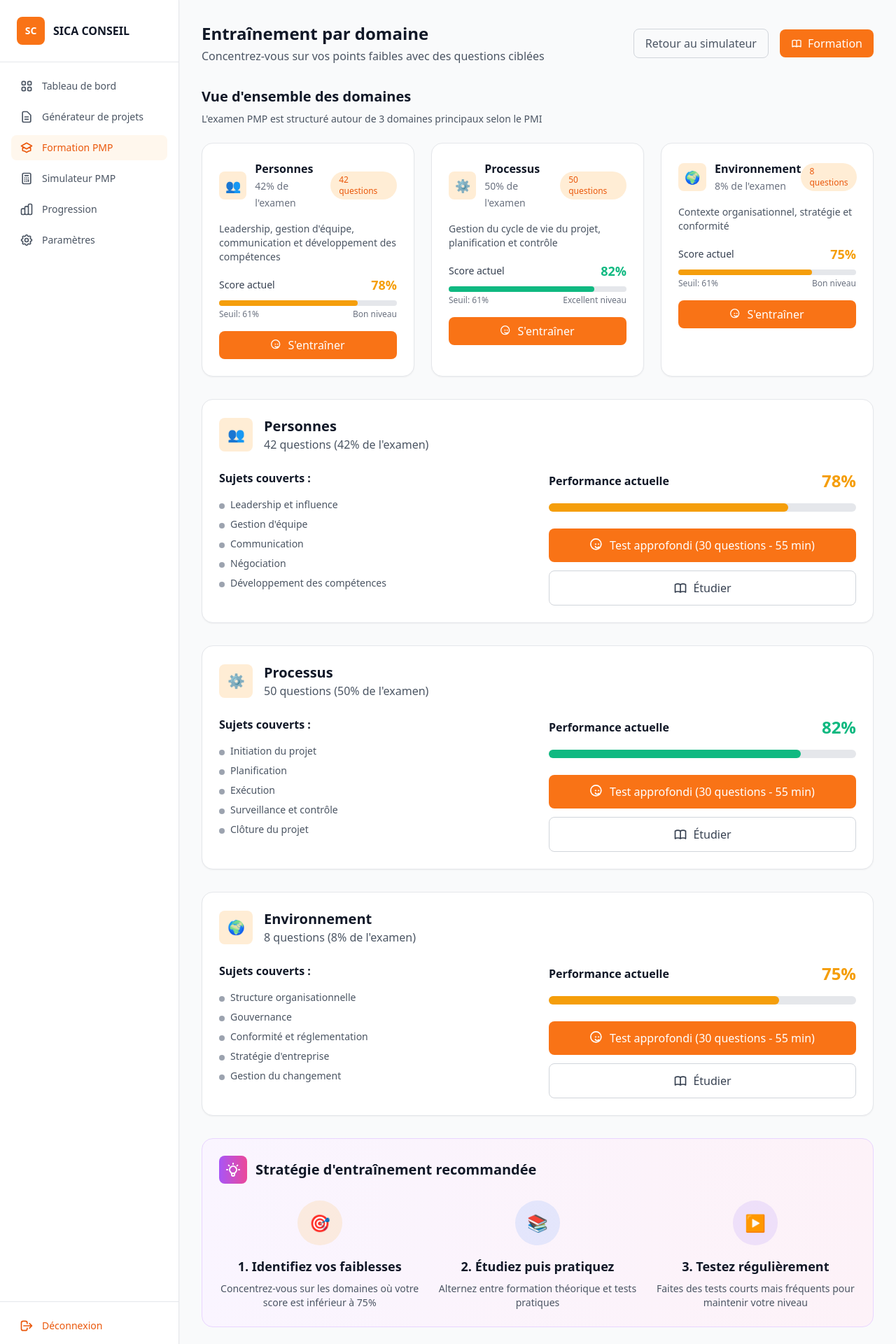
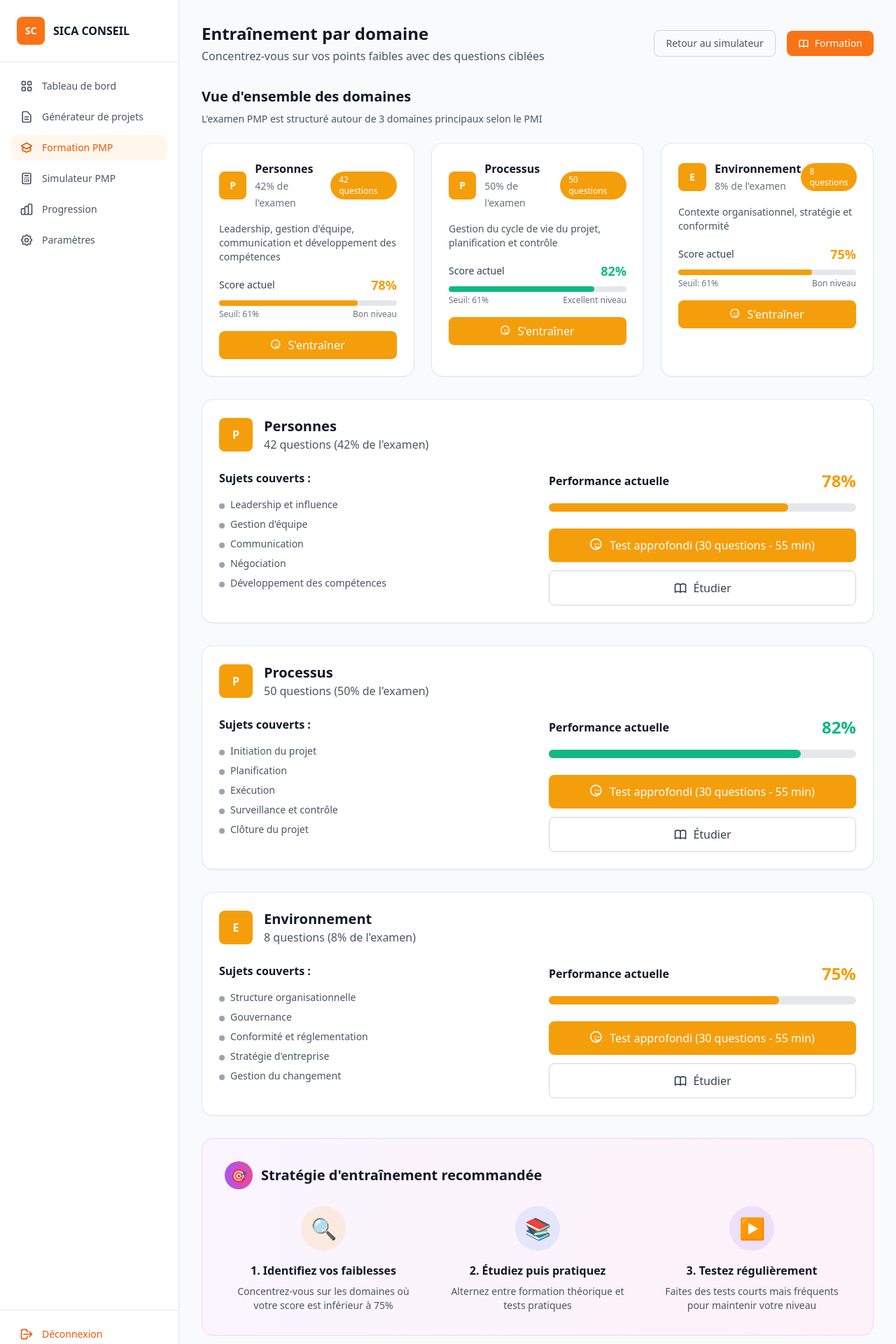
Before and after one commit to otechservices/sica_conseil_frontend, an Angular app: page / in a window 1280 px wide. Shown: the top 1920 px of the page at 70% size. Built offline with nearby package versions, Linux system fonts and the light colour scheme.

Commit message:
Mise à jour de l'interface d'entraînement par domaine

```diff
--- a/src/app/components/training/training.component.html
+++ b/src/app/components/training/training.component.html
@@ -62,13 +62,13 @@
       <div class="flex items-center space-x-4">
         <button
           (click)="onReturnToSimulator()"
-          class="px-4 py-2 text-gray-600 hover:text-gray-800 border border-gray-300 rounded-lg hover:bg-gray-50 transition-colors"
+          class="px-4 py-2 text-gray-600 hover:text-gray-800 border border-gray-300 rounded-lg hover:bg-gray-50 transition-colors text-sm"
         >
           Retour au simulateur
         </button>
         <button
           (click)="onAccessFormation()"
-          class="px-4 py-2 bg-orange-500 hover:bg-orange-600 text-white rounded-lg transition-colors flex items-center"
+          class="px-4 py-2 bg-orange-500 hover:bg-orange-600 text-white rounded-lg transition-colors flex items-center text-sm"
         >
           <svg class="w-4 h-4 mr-2" fill="none" stroke="currentColor" viewBox="0 0 24 24">
             <path stroke-linecap="round" stroke-linejoin="round" stroke-width="2" d="M12 6.253v13m0-13C10.832 5.477 9.246 5 7.5 5S4.168 5.477 3 6.253v13C4.168 18.477 5.754 18 7.5 18s3.332.477 4.5 1.253m0-13C13.168 5.477 14.754 5 16.5 5c1.746 0 3.332.477 4.5 1.253v13C19.832 18.477 18.246 18 16.5 18c-1.746 0-3.332.477-4.5 1.253"></path>
@@ -88,15 +88,17 @@
           <!-- Header du domaine -->
           <div class="flex items-center justify-between mb-4">
             <div class="flex items-center space-x-3">
-              <div class="w-10 h-10 bg-orange-100 rounded-lg flex items-center justify-center">
-                <span class="text-orange-600 text-lg">{{ domain.icon }}</span>
+              <div class="w-10 h-10 rounded-lg flex items-center justify-center text-white text-sm font-bold"
+                   [style.background-color]="domain.color">
+                {{ domain.iconText }}
               </div>
               <div>
                 <h3 class="font-semibold text-gray-900">{{ domain.name }}</h3>
                 <span class="text-sm text-gray-500">{{ domain.percentage }}% de l'examen</span>
               </div>
             </div>
-            <div class="bg-orange-100 text-orange-600 px-3 py-1 rounded-full text-xs font-medium">
+            <div class="px-3 py-1 rounded-full text-xs font-medium text-white"
+                 [style.background-color]="domain.color">
               {{ domain.questions }} questions
             </div>
           </div>
@@ -128,7 +130,8 @@
           <!-- Bouton d'entraînement -->
           <button
             (click)="onTrainDomain(domain.id)"
-            class="w-full bg-orange-500 hover:bg-orange-600 text-white font-medium py-2 px-4 rounded-lg transition-colors flex items-center justify-center"
+            class="w-full text-white font-medium py-2 px-4 rounded-lg transition-colors flex items-center justify-center"
+            [style.background-color]="domain.color"
           >
             <svg class="w-4 h-4 mr-2" fill="none" stroke="currentColor" viewBox="0 0 24 24">
               <path stroke-linecap="round" stroke-linejoin="round" stroke-width="2" d="M14.828 14.828a4 4 0 01-5.656 0M9 10h1m4 0h1m-6 4h.01M19 10a9 9 0 11-18 0 9 9 0 0118 0z"></path>
@@ -144,8 +147,9 @@
       <div *ngFor="let domain of domains" class="bg-white rounded-2xl p-6 shadow-sm border border-gray-200">
         <!-- Header du domaine détaillé -->
         <div class="flex items-center space-x-4 mb-6">
-          <div class="w-12 h-12 bg-orange-100 rounded-lg flex items-center justify-center">
-            <span class="text-orange-600 text-xl">{{ domain.icon }}</span>
+          <div class="w-12 h-12 rounded-lg flex items-center justify-center text-white font-bold"
+               [style.background-color]="domain.color">
+            {{ domain.iconText }}
           </div>
           <div>
             <h3 class="text-xl font-semibold text-gray-900">{{ domain.name }}</h3>
@@ -185,7 +189,8 @@
             <div class="space-y-3">
               <button
                 (click)="onTakeTest(domain.id)"
-                class="w-full bg-orange-500 hover:bg-orange-600 text-white font-medium py-3 px-4 rounded-lg transition-colors flex items-center justify-center"
+                class="w-full text-white font-medium py-3 px-4 rounded-lg transition-colors flex items-center justify-center"
+                [style.background-color]="domain.color"
               >
                 <svg class="w-5 h-5 mr-2" fill="none" stroke="currentColor" viewBox="0 0 24 24">
                   <path stroke-linecap="round" stroke-linejoin="round" stroke-width="2" d="M14.828 14.828a4 4 0 01-5.656 0M9 10h1m4 0h1m-6 4h.01M19 10a9 9 0 11-18 0 9 9 0 0118 0z"></path>
@@ -209,24 +214,22 @@
     </div>
 
     <!-- Stratégie d'entraînement recommandée -->
-    <div class="mt-8 bg-gradient-to-r from-purple-50 to-pink-50 rounded-2xl p-6 border border-purple-200">
+    <div class="mt-8 bg-gradient-to-r from-purple-50 to-pink-50 rounded-2xl p-8 border border-purple-200">
       <div class="flex items-center space-x-3 mb-6">
-        <div class="w-10 h-10 bg-gradient-to-r from-purple-500 to-pink-500 rounded-lg flex items-center justify-center">
-          <svg class="w-6 h-6 text-white" fill="none" stroke="currentColor" viewBox="0 0 24 24">
-            <path stroke-linecap="round" stroke-linejoin="round" stroke-width="2" d="M9.663 17h4.673M12 3v1m6.364 1.636l-.707.707M21 12h-1M4 12H3m3.343-5.657l-.707-.707m2.828 9.9a5 5 0 117.072 0l-.548.547A3.374 3.374 0 0014 18.469V19a2 2 0 11-4 0v-.531c0-.895-.356-1.754-.988-2.386l-.548-.547z"></path>
-          </svg>
+        <div class="w-10 h-10 bg-gradient-to-r from-purple-500 to-pink-500 rounded-full flex items-center justify-center">
+          <span class="text-white text-lg">🎯</span>
         </div>
         <h3 class="text-xl font-semibold text-gray-900">Stratégie d'entraînement recommandée</h3>
       </div>
 
       <div class="grid grid-cols-1 md:grid-cols-3 gap-6">
         <div *ngFor="let strategy of trainingStrategy" class="text-center">
-          <div class="w-16 h-16 mx-auto mb-4 rounded-full flex items-center justify-center text-2xl"
+          <div class="w-16 h-16 mx-auto mb-4 rounded-full flex items-center justify-center text-3xl"
                [style.background-color]="strategy.color + '20'"
                [style.color]="strategy.color">
             {{ strategy.icon }}
           </div>
-          <div class="text-lg font-semibold text-gray-900 mb-2">
+          <div class="text-base font-semibold text-gray-900 mb-2">
             {{ strategy.step }}. {{ strategy.title }}
           </div>
           <p class="text-sm text-gray-600">{{ strategy.description }}</p>
--- a/src/app/components/training/training.component.ts
+++ b/src/app/components/training/training.component.ts
@@ -15,7 +15,7 @@ export class TrainingComponent {
     {
       id: 'personnes',
       name: 'Personnes',
-      icon: '👥',
+      iconText: 'P',
       percentage: 42,
       examPercentage: 42,
       description: 'Leadership, gestion d\'équipe, communication et développement des compétences',
@@ -35,7 +35,7 @@ export class TrainingComponent {
     {
       id: 'processus',
       name: 'Processus',
-      icon: '⚙️',
+      iconText: 'P',
       percentage: 50,
       examPercentage: 50,
       description: 'Gestion du cycle de vie du projet, planification et contrôle',
@@ -55,7 +55,7 @@ export class TrainingComponent {
     {
       id: 'environnement',
       name: 'Environnement',
-      icon: '🌍',
+      iconText: 'E',
       percentage: 8,
       examPercentage: 8,
       description: 'Contexte organisationnel, stratégie et conformité',
@@ -80,7 +80,7 @@ export class TrainingComponent {
       step: 1,
       title: 'Identifiez vos faiblesses',
       description: 'Concentrez-vous sur les domaines où votre score est inférieur à 75%',
-      icon: '🎯',
+      icon: '🔍',
       color: '#f59e0b'
     },
     {
```
